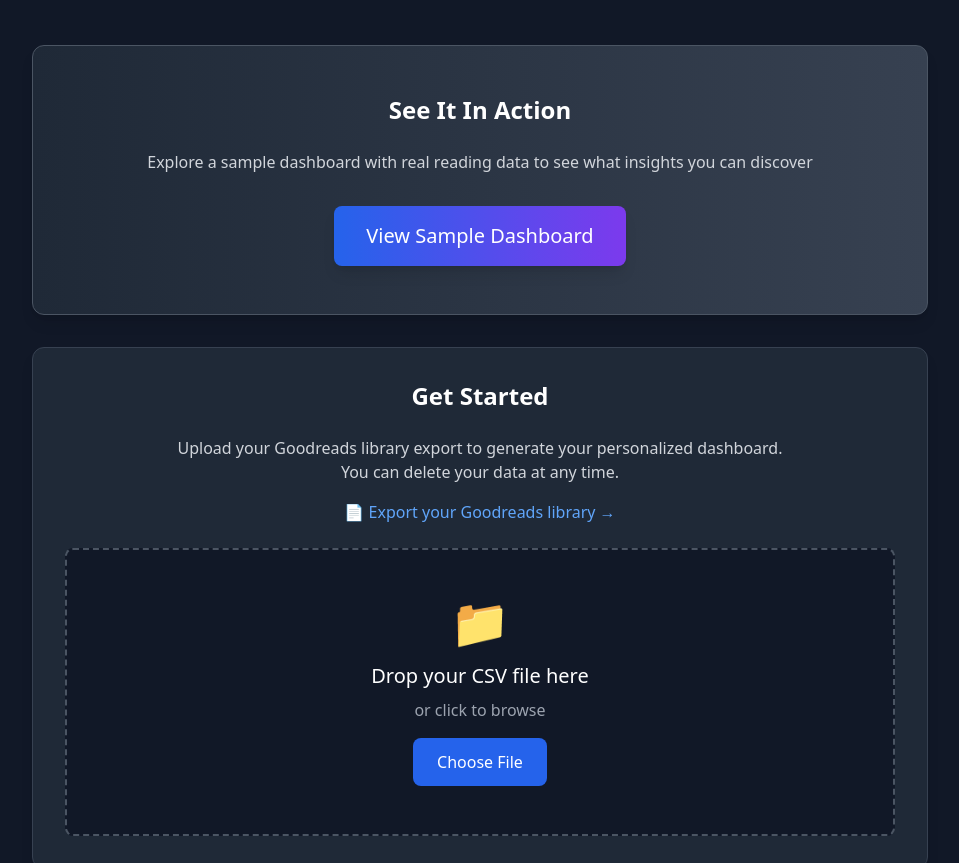
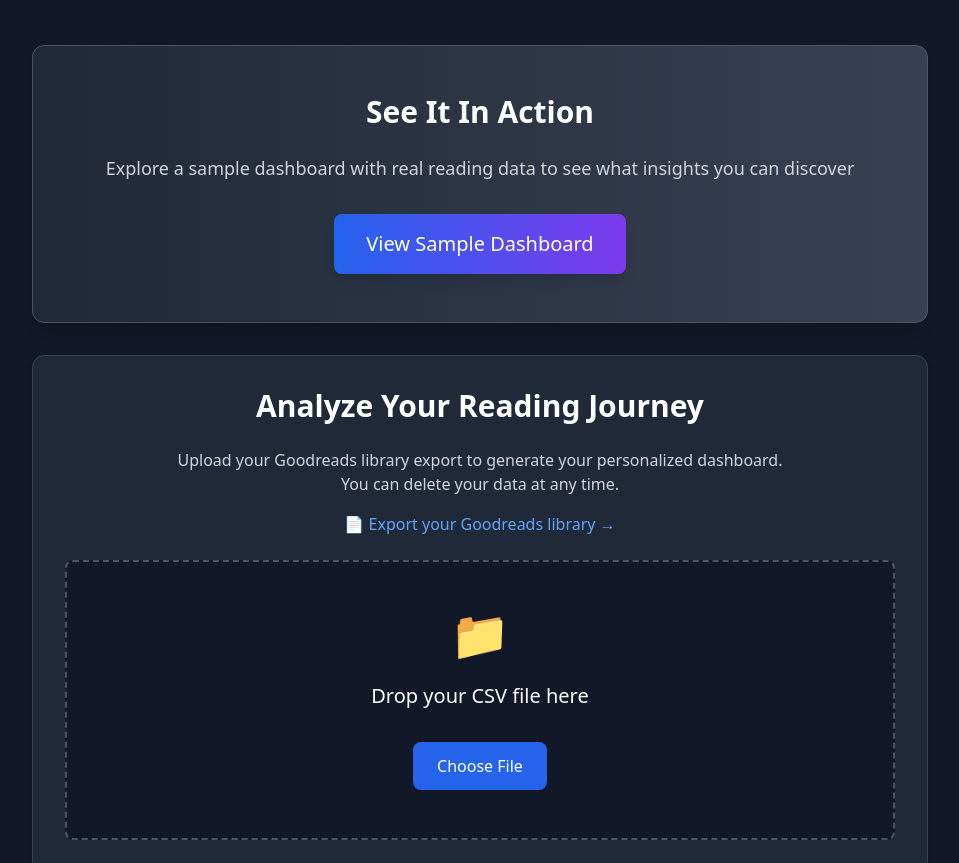
Before and after one commit to CarsonDavis/goodreads_stats, a plain HTML site: page dashboard/index.html in a window 1280 px wide. Shown: the part 463-1326 px from the top of the page, without its empty margins (160-1119 px from the left). Drawn offline with nearby package versions, Linux system fonts and the light colour scheme.

Commit message:
text size edits to index page

```diff
--- a/dashboard/index.html
+++ b/dashboard/index.html
@@ -115,8 +115,8 @@
                 <!-- Sample Dashboard Link -->
                 <div
                     class="bg-gradient-to-r from-gray-800 to-gray-700 rounded-xl shadow-lg p-12 mb-8 text-center border border-gray-600">
-                    <h3 class="text-2xl font-semibold text-white mb-6">See It In Action</h3>
-                    <p class="text-gray-300 mb-8">
+                    <h3 class="text-3xl font-semibold text-white mb-6">See It In Action</h3>
+                    <p class="text-gray-300 mb-8 text-lg">
                         Explore a sample dashboard with real reading data to see what insights you can discover
                     </p>
                     <a href="dashboard?uuid=759f8950-6946-4101-9c16-2aafc54d672d"
@@ -127,7 +127,7 @@
 
                 <!-- Upload Section -->
                 <div class="bg-gray-800 rounded-xl shadow-lg p-8 mb-8 border border-gray-700">
-                    <h3 class="text-2xl font-semibold text-white mb-6 text-center">Get Started</h3>
+                    <h3 class="text-3xl font-semibold text-white mb-6 text-center">Analyze Your Reading Journey</h3>
 
                     <!-- Instructions -->
                     <div class="mb-6 text-center">
@@ -146,9 +146,8 @@
                     <div id="upload-area"
                         class="upload-area border-2 border-dashed border-gray-600 rounded-lg p-12 text-center cursor-pointer hover:border-gray-500 transition-colors bg-gray-900">
                         <div id="upload-content">
-                            <div class="text-5xl mb-4">📁</div>
-                            <p class="text-xl font-medium text-white mb-2">Drop your CSV file here</p>
-                            <p class="text-gray-400 mb-4">or click to browse</p>
+                            <div class="text-5xl mb-6">📁</div>
+                            <p class="text-xl font-medium text-white mb-8">Drop your CSV file here</p>
                             <button
                                 class="bg-blue-600 text-white px-6 py-3 rounded-lg font-medium hover:bg-blue-700 transition-colors">
                                 Choose File
```
